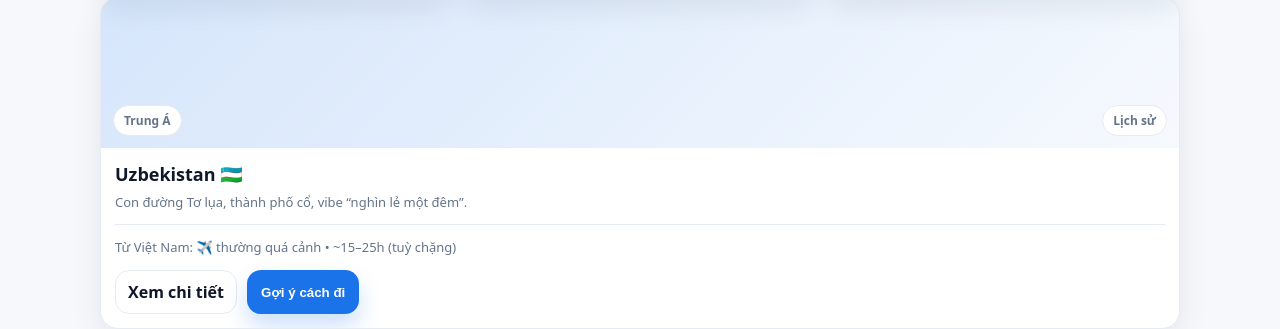
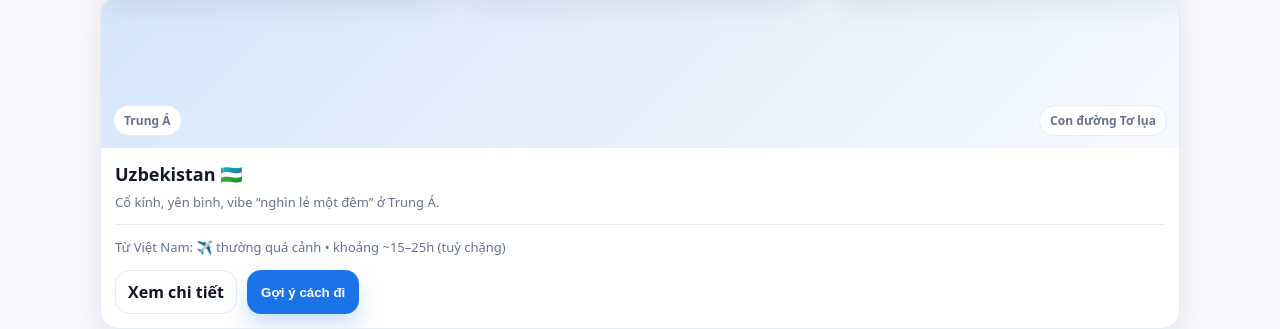
Before and after one commit to TimeMove/timemove.github.io, a plain HTML site: page index.html in a window 1280 px wide. Shown: the part 928-1257 px from the top of the page. Drawn offline with Linux system fonts and the light colour scheme.

Commit message:
Update index.html

```diff
--- a/index.html
+++ b/index.html
@@ -298,24 +298,25 @@
           </div>
         </div>
       </div>
-    </div>
-<!-- Uzbekistan -->
+      <!-- Uzbekistan -->
 <div class="card">
   <div class="thumb">
     <span class="tag">Trung Á</span>
-    <span class="tag">Lịch sử</span>
+    <span class="tag">Con đường Tơ lụa</span>
   </div>
   <div class="content">
     <h3 class="title">Uzbekistan 🇺🇿</h3>
-    <p class="meta">Con đường Tơ lụa, thành phố cổ, vibe “nghìn lẻ một đêm”.</p>
+    <p class="meta">Cổ kính, yên bình, vibe “nghìn lẻ một đêm” ở Trung Á.</p>
     <div class="divider"></div>
-    <p class="meta">Từ Việt Nam: ✈️ thường quá cảnh • ~15–25h (tuỳ chặng)</p>
+    <p class="meta">Từ Việt Nam: ✈️ thường quá cảnh • khoảng ~15–25h (tuỳ chặng)</p>
     <div class="actions">
       <a class="btnGhost" href="uzbekistan.html">Xem chi tiết</a>
       <button class="btn btnPrimary" onclick="presetRoute('Việt Nam','Uzbekistan')">Gợi ý cách đi</button>
     </div>
   </div>
 </div>
+
+    </div>
 
     <!-- ROUTES -->
     <div id="ketnoi" class="section">
```
